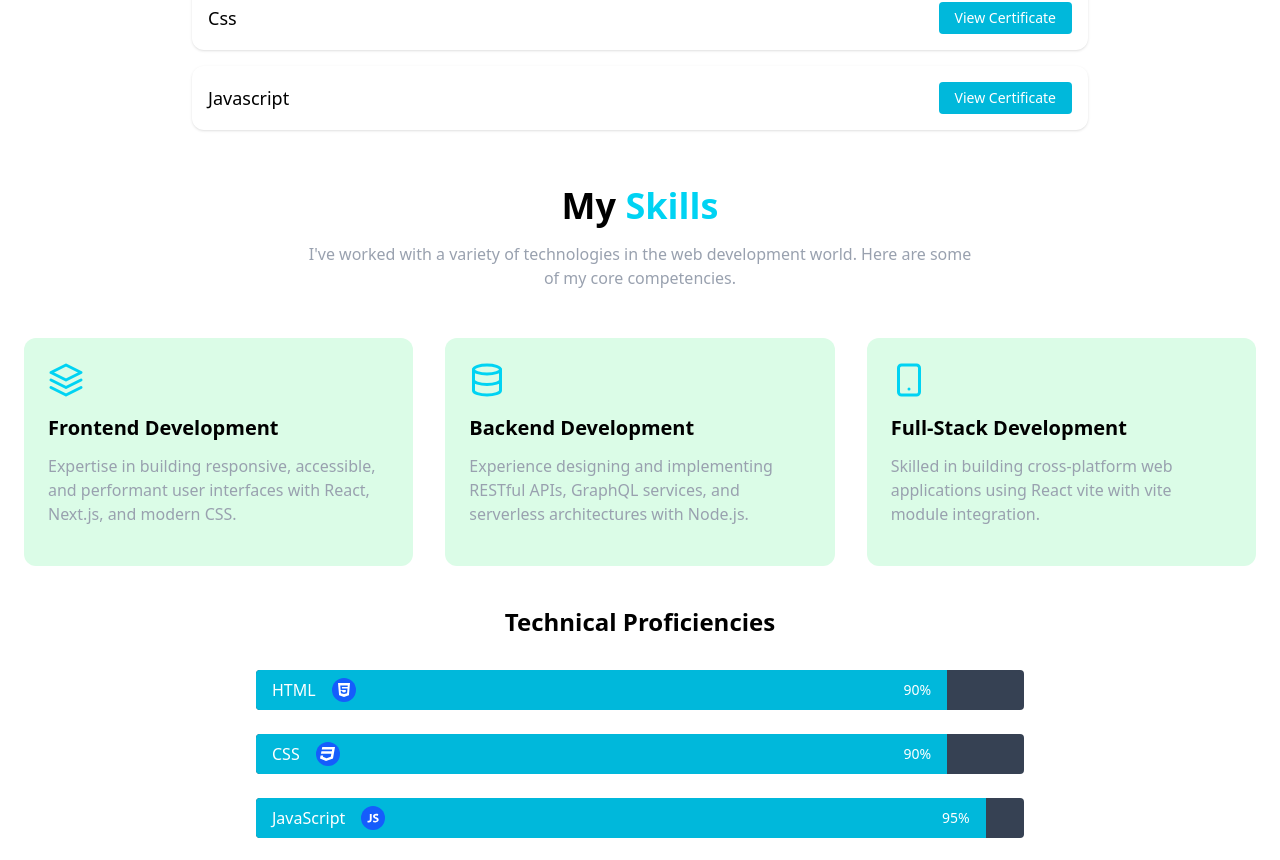
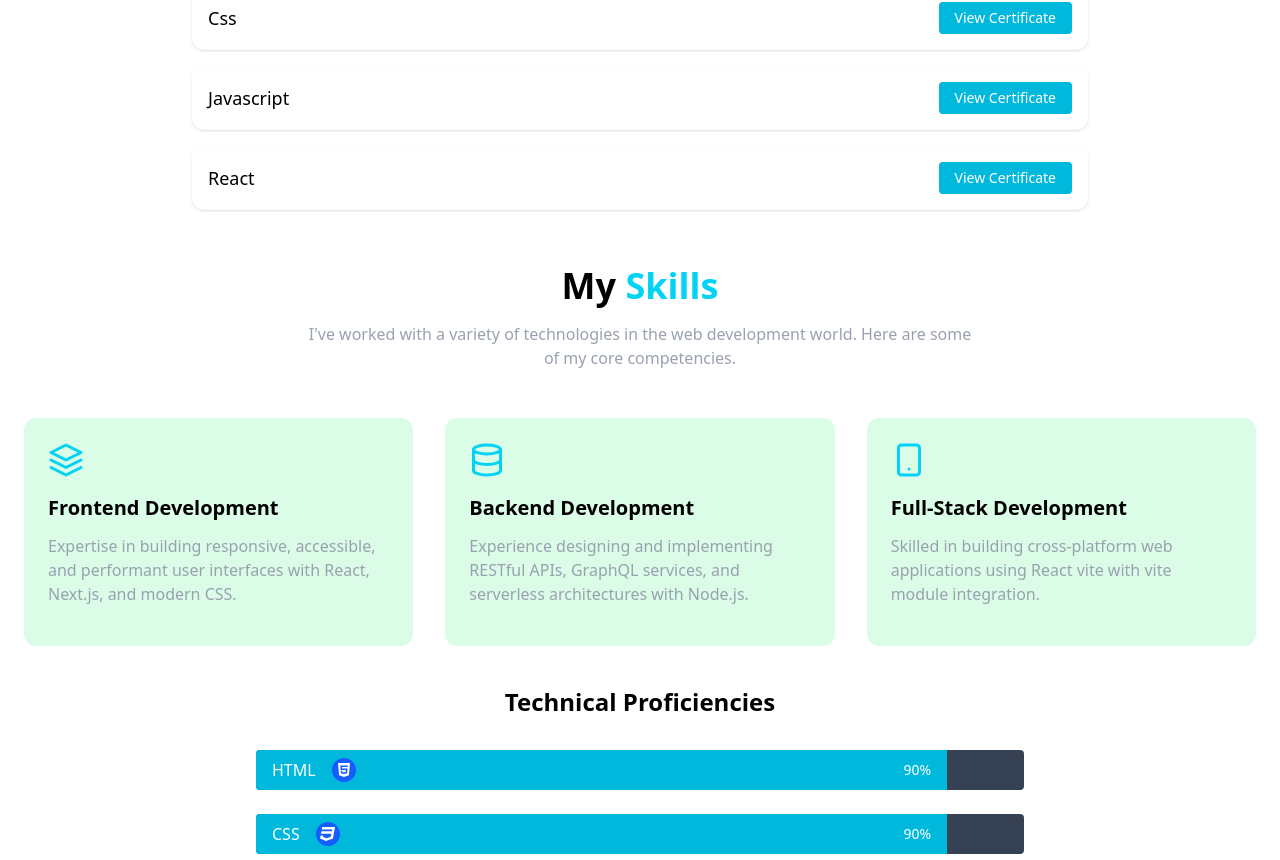
Before and after one commit to Mahadev422/Portfolio, a React (Vite) app: page / in a window 1280 px wide. Shown: the part 1706-2566 px from the top of the page. Built offline with nearby package versions, Linux system fonts and the light colour scheme.

Commit message:
add react-cert

```diff
--- a/src/components/portfolio/Certificate.jsx
+++ b/src/components/portfolio/Certificate.jsx
@@ -16,6 +16,10 @@ const Certificate = () => {
     {
       title: "Javascript",
       image: "/Portfolio/certificates/js-cert.png",
+    },
+    {
+      title: "React",
+      image: "/Portfolio/certificates/react-cert.png",
     },
   ];
 
@@ -72,13 +76,13 @@ const Certificate = () => {
               />
 
               <motion.div
-                className="relative bg-white rounded-lg p-4 max-w-3xl w-[90%] max-h-[90vh] overflow-auto"
+                className="relative bg-white dark:bg-gray-800 rounded-lg p-4 max-w-3xl w-[90%] max-h-[90vh] overflow-auto"
                 initial={{ scale: 0.8, opacity: 0 }}
                 animate={{ scale: 1, opacity: 1 }}
                 exit={{ scale: 0.8, opacity: 0 }}
                 onClick={(e) => e.stopPropagation()}
               >
-                <div className="flex justify-between items-center mb-4 sticky top-0 bg-white py-2 z-10">
+                <div className="flex justify-between items-center mb-4 sticky top-0 py-2 z-10">
                   <h3 className="text-xl font-semibold">
                     {selectedCert.title}
                   </h3>
```
Also changed, not shown: public/certificates/react-cert.png (added).
